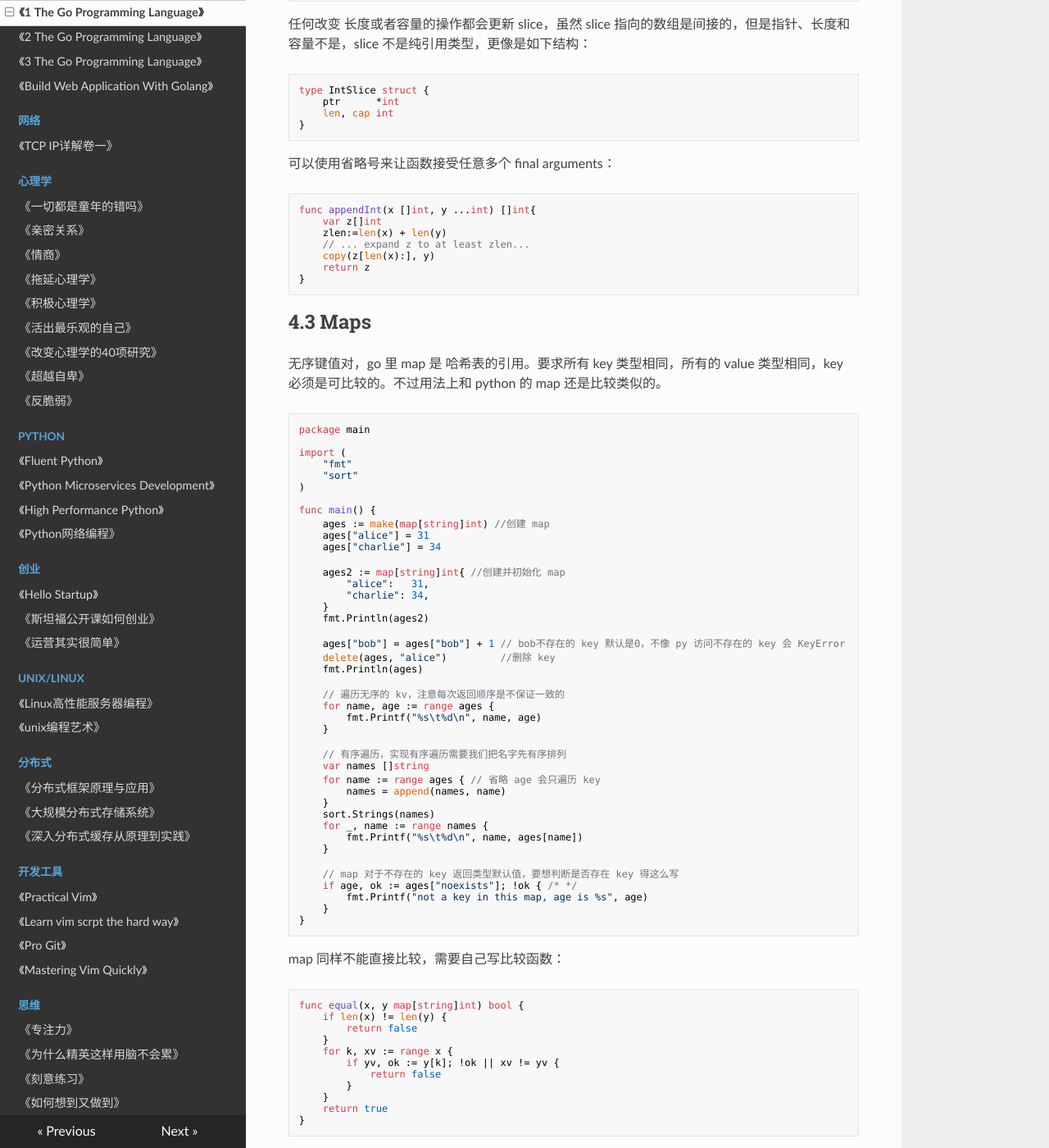
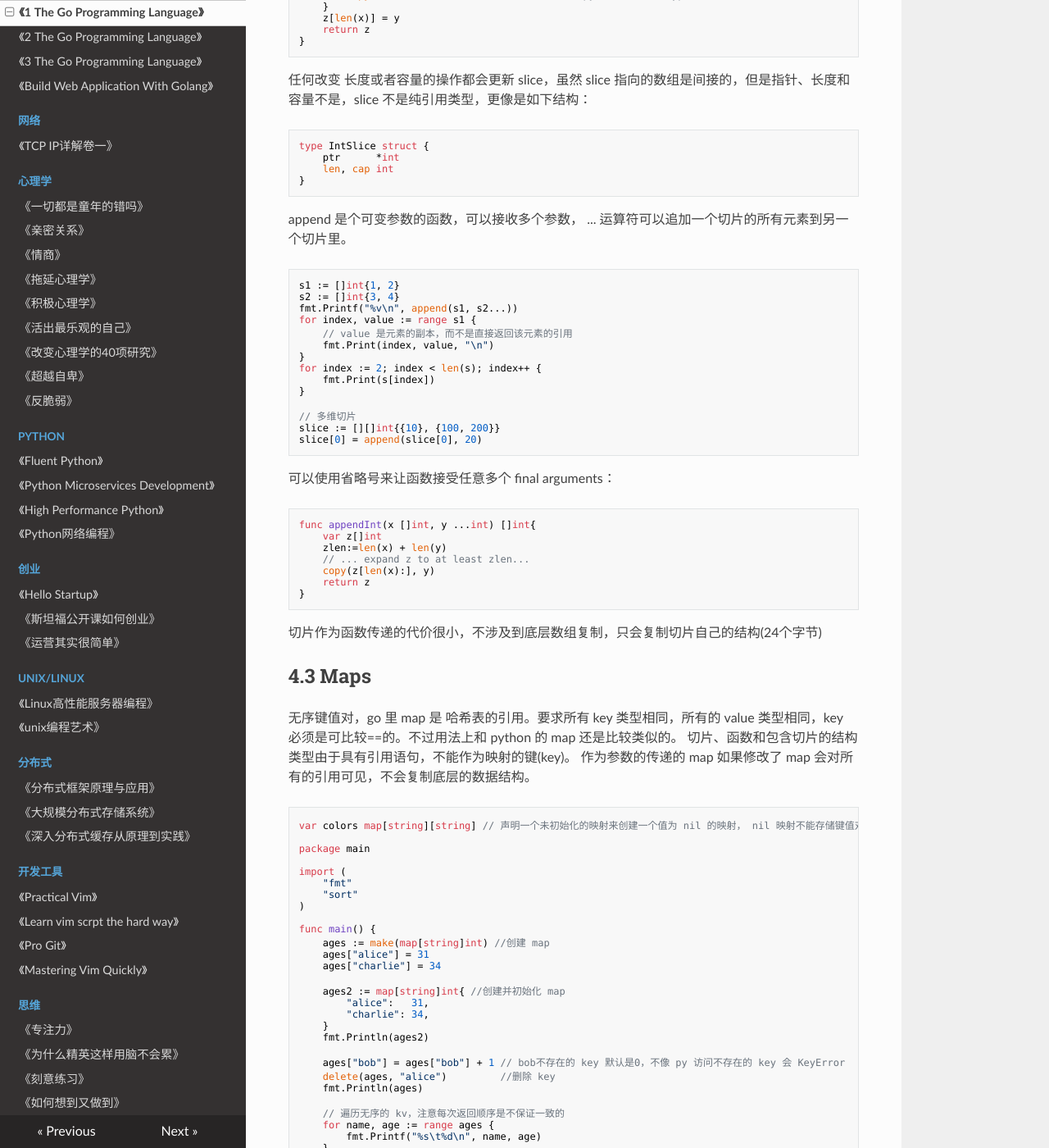
Before and after one commit to PegasusWang/booknotes, an MkDocs documentation site: the page built from docs/golang/1_the_go_programming_lauguage.md, in a window 1280 px wide and 1400 px high, scrolled down 13104 px. Shown: the whole window at 82% size. Built offline with MkDocs 1.6.1, drawn with Linux system fonts in a browser that asks for light colours; nearby versions of some CDN libraries; old or Windows-style settings are respelled for this version of MkDocs; some of the changed text lies outside the part shown.

```diff
--- a/docs/golang/1_the_go_programming_lauguage.md
+++ b/docs/golang/1_the_go_programming_lauguage.md
@@ -669,7 +669,8 @@ slice operator s[i:j], where 0 ≤ i ≤ j ≤ cap(s), 创建一个新的 slice
 slice 的初始化值（zero value）是 nil，nil slice没有隐含指向的数组，其 length==capacity==0。但是也有包含 nil
 的slice，我们看几个比较(我感觉这里 python 的 None 用 is 判断比较优雅)：
 
-    var s []int    // len(s) == 0, s == nil
+    var s []int    // len(s) == 0, s == nil，空切片
+    s = make ([]int, 0)  // or slice := []int{}   // 都是空切片
     s = nil        // len(s) == 0, s == nil
     s = []int(nil) // len(s) == 0, s == nil
     s = []int{}    // len(s) == 0, s != nil
@@ -679,7 +680,9 @@ slice 的初始化值（zero value）是 nil，nil slice没有隐含指向的数
     	make([]T, len)
     	make([]T, len, cap)
 
-向 slice 追加元素用内置的 append 函数
+向 slice 追加元素用内置的 append 函数。append 会返回一个包含结果的新切片（容量有可能改变）
+如果切片的底层数组没有足够的可用容量，append 函数会创建一个新的底层数组，将被引用的现有数组复制到新的数组里，
+再追加新的值。
 
     var runes []rune
     for _, r := range "hello,世界" {
@@ -713,6 +716,24 @@ slice 的初始化值（zero value）是 nil，nil slice没有隐含指向的数
     	len, cap int
     }
 
+append 是个可变参数的函数，可以接收多个参数， ... 运算符可以追加一个切片的所有元素到另一个切片里。
+
+	s1 := []int{1, 2}
+	s2 := []int{3, 4}
+	fmt.Printf("%v\n", append(s1, s2...))
+    for index, value := range s1 {
+		// value 是元素的副本，而不是直接返回该元素的引用
+		fmt.Print(index, value, "\n")
+	}
+    for index := 2; index < len(s); index++ {
+		fmt.Print(s[index])
+	}
+
+    // 多维切片
+	slice := [][]int{{10}, {100, 200}}
+	slice[0] = append(slice[0], 20)
+
+
 可以使用省略号来让函数接受任意多个 final arguments：
 
     func appendInt(x []int, y ...int) []int{
@@ -723,10 +744,18 @@ slice 的初始化值（zero value）是 nil，nil slice没有隐含指向的数
     	return z
     }
 
+切片作为函数传递的代价很小，不涉及到底层数组复制，只会复制切片自己的结构(24个字节)
+
+
+
 ## 4.3 Maps
 
 无序键值对，go 里 map 是 哈希表的引用。要求所有 key 类型相同，所有的 value 类型相同，key
-必须是可比较的。不过用法上和 python 的 map 还是比较类似的。
+必须是可比较==的。不过用法上和 python 的 map 还是比较类似的。
+切片、函数和包含切片的结构类型由于具有引用语句，不能作为映射的键(key)。
+作为参数的传递的 map 如果修改了 map 会对所有的引用可见，不会复制底层的数据结构。
+
+    var colors map[string][string] // 声明一个未初始化的映射来创建一个值为 nil 的映射， nil 映射不能存储键值对
 
     package main
 
```
Also changed, not shown: docs/golang/go_in_action(go语言实战).md (added, +46 -0 lines).
